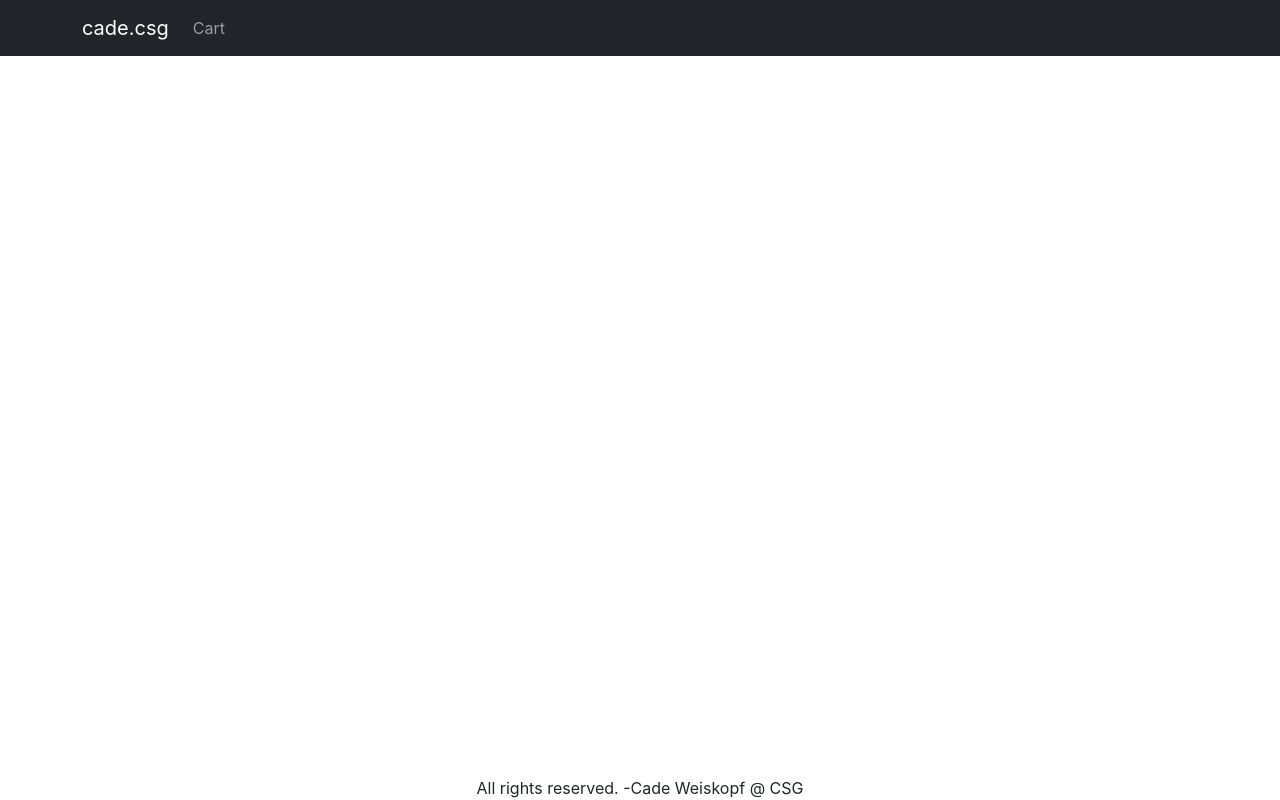
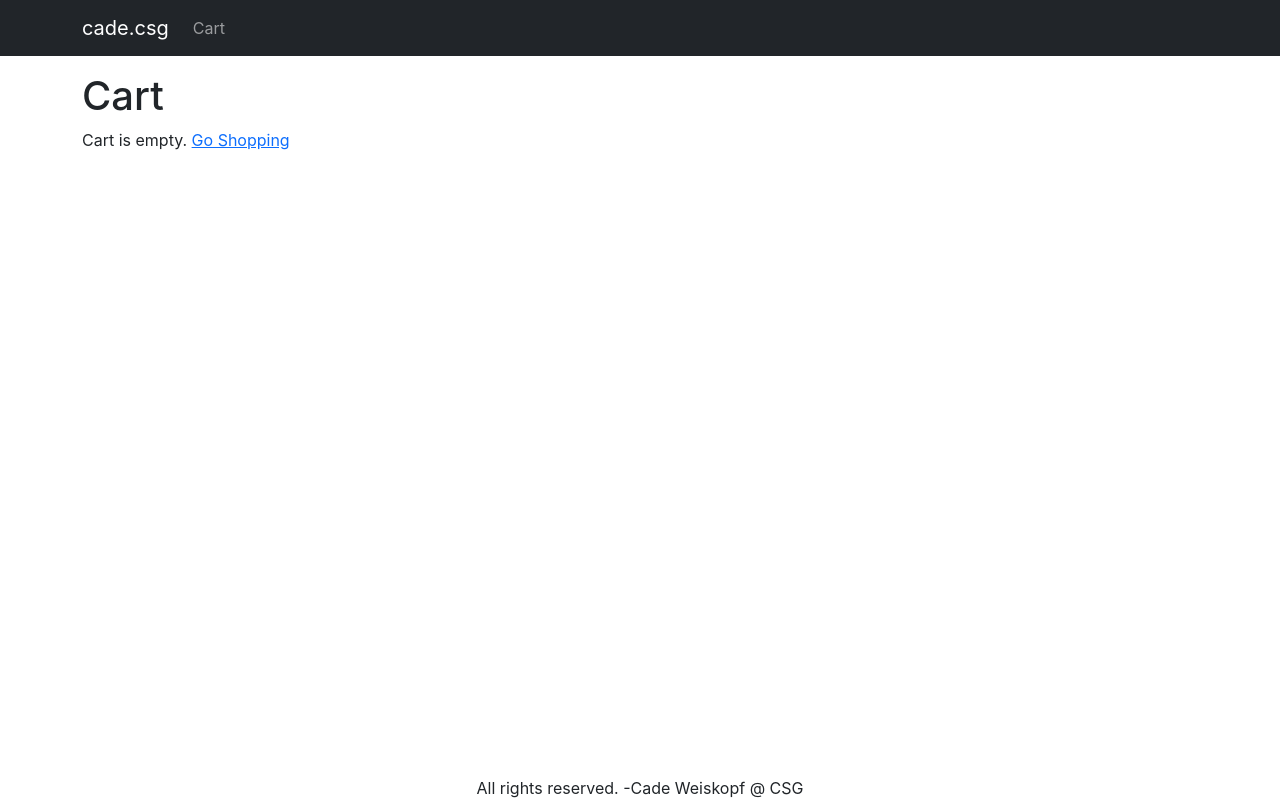
Before and after one commit to CadeWeiskopf/MERN-Ecommerce-App, a React (Create React App) app in the folder frontend/: page /cart in a window 1280 px wide. Built offline with nearby package versions, Linux system fonts and the light colour scheme.

Commit message:
building cart

```diff
--- a/frontend/src/App.js
+++ b/frontend/src/App.js
@@ -3,6 +3,7 @@
 import { BrowserRouter, Routes, Route, Link } from 'react-router-dom';
 import HomeScreen from './screens/HomeScreen';
 import ProductScreen from './screens/ProductScreen';
+import CartScreen from './screens/CartScreen';
 import Navbar from 'react-bootstrap/Navbar';
 import Nav from 'react-bootstrap/Nav';
 import Badge from 'react-bootstrap/Badge';
@@ -41,6 +42,7 @@
         <Container className='mt-3'>
           <Routes>
             <Route path="/product/:slug" element={<ProductScreen />} />
+            <Route path="/cart" element={<CartScreen />} />
             <Route path="/" element={<HomeScreen />} />
           </Routes>
         </Container>
--- a/frontend/src/index.css
+++ b/frontend/src/index.css
@@ -43,3 +43,6 @@
 .img-large {
   max-width: 100%;
 }
+.img-thumbnail {
+  height: 80px;
+}
--- /dev/null
+++ b/frontend/src/screens/CartScreen.js
@@ -0,0 +1,74 @@
+import { useContext } from "react";
+import Col from "react-bootstrap/esm/Col";
+import Row from "react-bootstrap/esm/Row";
+import { Helmet } from "react-helmet-async";
+import { Link } from "react-router-dom";
+import ListGroup from 'react-bootstrap/ListGroup';
+import Button from "react-bootstrap/esm/Button";
+import { Store } from '../Store';
+
+
+
+function CartScreen() {
+    const {state, dispatch: contextDispatch} = useContext(Store);
+    const {cart: {cartItems}} = state;
+
+    return (
+        <div>
+            <Helmet>
+                <title>Cart</title>
+            </Helmet>
+            <h1>
+                Cart
+            </h1>
+            <Row>
+                <Col md={8}>
+                    {
+                        cartItems.length === 0 ? (
+                            <div>
+                                Cart is empty. <Link to="/">Go Shopping</Link>
+                            </div>
+                        ) : (
+                            <ListGroup>
+                                {
+                                    cartItems.map((item) => (
+                                        <ListGroup.Item key={item._id}>
+                                            <Row className="align-items-center">
+                                                <Col md={4}>
+                                                    <img src={item.image} alt={item.name} className="img-fluid rounded img-thumbnail"></img>
+                                                    {' '}
+                                                    <Link to={`/product/${item.slug}`}>{item.name}</Link>
+                                                </Col>
+                                                <Col md={3}>
+                                                    <Button variant="light" disabled={item.quantity === 1}>
+                                                        <i className="fas fa-minus-circle"></i>
+                                                    </Button>
+                                                    {' '}
+                                                    <span>{item.quantity}</span>
+                                                    {' '}
+                                                    <Button variant="light" disabled={item.quantity === 1}>
+                                                        <i className="fas fa-plus-circle"></i>
+                                                    </Button>
+
+                                                </Col>
+                                                <Col md={3}>${item.price}</Col>
+                                                <Col md={2}>
+                                                    <Button variant="light">
+                                                        <i className="fas fa-trash"></i>
+                                                    </Button>
+                                                </Col>
+                                            </Row>
+                                        </ListGroup.Item>
+                                    ))
+                                }
+                            </ListGroup>
+                        )
+                    }
+                </Col>
+                <Col md={4}></Col>
+            </Row>
+        </div>
+    )
+}
+
+export default CartScreen;
--- a/frontend/src/screens/ProductScreen.js
+++ b/frontend/src/screens/ProductScreen.js
@@ -1,4 +1,4 @@
-import { useParams } from "react-router-dom";
+import { useNavigate, useParams } from "react-router-dom";
 import { useEffect, useReducer } from 'react';
 import axios from 'axios';
 import logger from 'use-reducer-logger';
@@ -28,6 +28,7 @@
 };
 
 function ProductScreen() {
+    const navigate = useNavigate();
     const params = useParams();
     const {slug} = params;
     const [{loading, error, product}, dispatch] = useReducer(reducer, {
@@ -68,6 +69,7 @@
                 quantity: quantity
             }
         });
+        navigate('/cart');
     };
     return loading ? (
         <div>Loading...</div>
```
